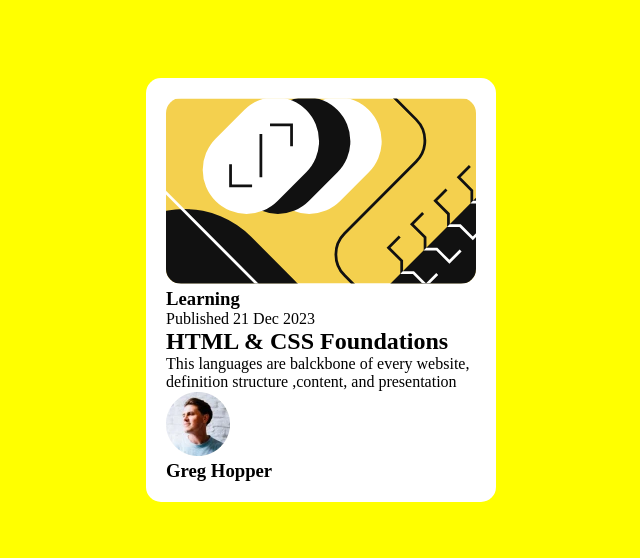
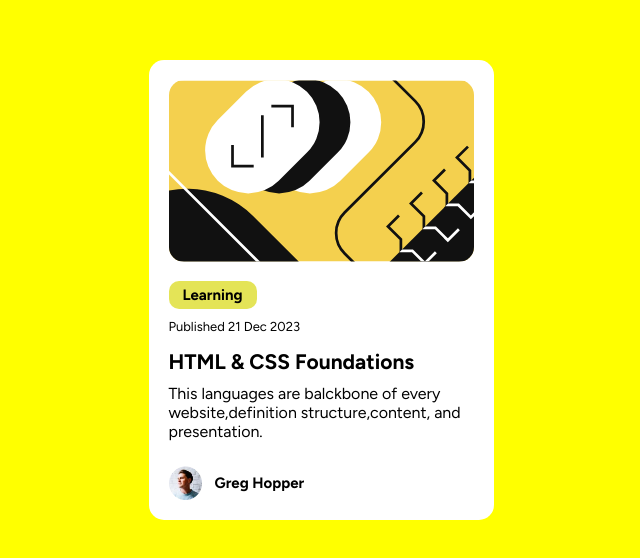
Before and after one commit to srsanjaykumar/Blog-preview-card, a plain HTML site: page index.html in a window 1280 px wide. Shown: the part 110-668 px from the top of the page, without its empty margins (319-959 px from the left). Drawn offline with Linux system fonts and the light colour scheme.

Commit message:
Project Done

```diff
--- a/index.html
+++ b/index.html
@@ -17,10 +17,10 @@
       <img class="border"  src="./assets/images/illustration-article.svg" alt="">
 
     <div class="section-2">
-      <h3>Learning</h3>
-      <p>Published  21 Dec 2023</p>
+      <h3>Learning </h3>
+      <p class="publish">Published  21 Dec 2023</p>
       <h2>HTML & CSS Foundations </h2>
-      <p>This languages are balckbone of every website, definition structure ,content, and presentation </p>
+      <p class="language">This languages are balckbone of every website,definition structure,content, and presentation.</p>
     </div>
     <div class="section-3">
       <img src="./assets/images/image-avatar.webp" alt="">
--- a/style.css
+++ b/style.css
@@ -1,29 +1,68 @@
+@import url("https://fonts.googleapis.com/css2?family=Figtree:ital,wght@0,300..900;1,300..900&display=swap");
+
 * {
   margin: 0px;
   padding: 0px;
   box-sizing: border-box;
 }
-body{
+body {
   width: 100vw;
   height: 100vh;
   display: flex;
   justify-content: center;
   align-items: center;
   background-color: yellow;
-
+  font-family: "Figtree", sans-serif;
 }
 
-.border{
+.border {
   border-radius: 15px;
 }
-.main{
-    max-width: 350px;
+.main {
+  max-width: 345px;
   padding: 20px;
   background-color: white;
+}
+img {
+  object-fit: cover;
+  max-width: 100%; /* set image full cover of div container */
+}
 
+.section-2 h3 {
+  display: inline-block; /* what the content we give it will automatically  increase the width  */
+  margin-top: 15px;
+  font-size: 15px;
+  max-width: auto;
+  border-radius: 10px;
+  padding: 5px 14px;
+  background-color: rgba(222, 222, 49, 0.814);
 }
-img{
-    object-fit: cover;
-    max-width: 100%;    /* set image full cover of div container */
 
+.section-2 h2 {
+  font-size: 21px;
 }
+
+.publish {
+  margin: 10px 0px 15px;
+  font-size: small;
+}
+.language {
+  font-size: medium;
+  margin: 10px 0px 25px;
+  text-wrap: wrap;
+  /* text-align: justify; */
+}
+
+.section-3 {
+  display: flex;
+  align-items: center;
+}
+
+.section-3 img {
+  max-width: 33px;
+  margin-right: 13px;
+}
+
+.section-3 h3 {
+  font-size: 15px;
+}
```
Lines whose indentation alone changed are shown as unchanged.
